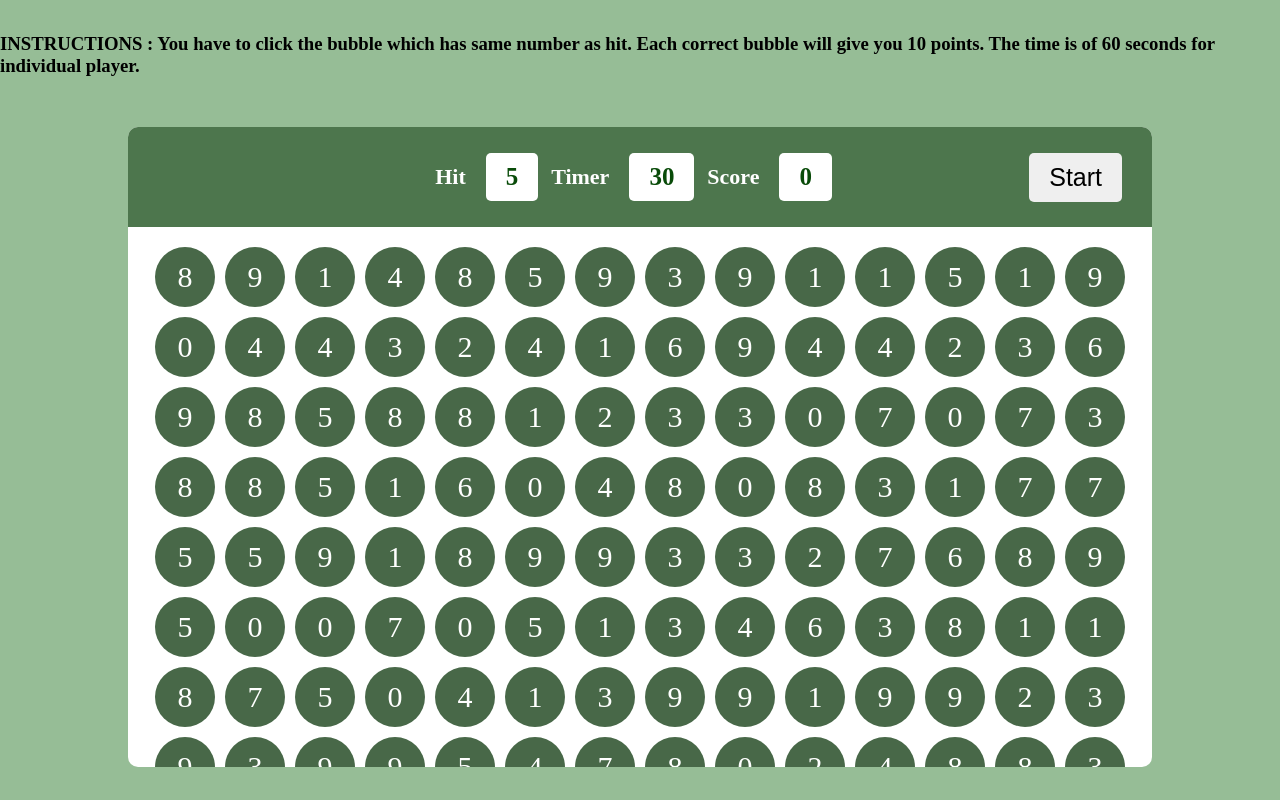
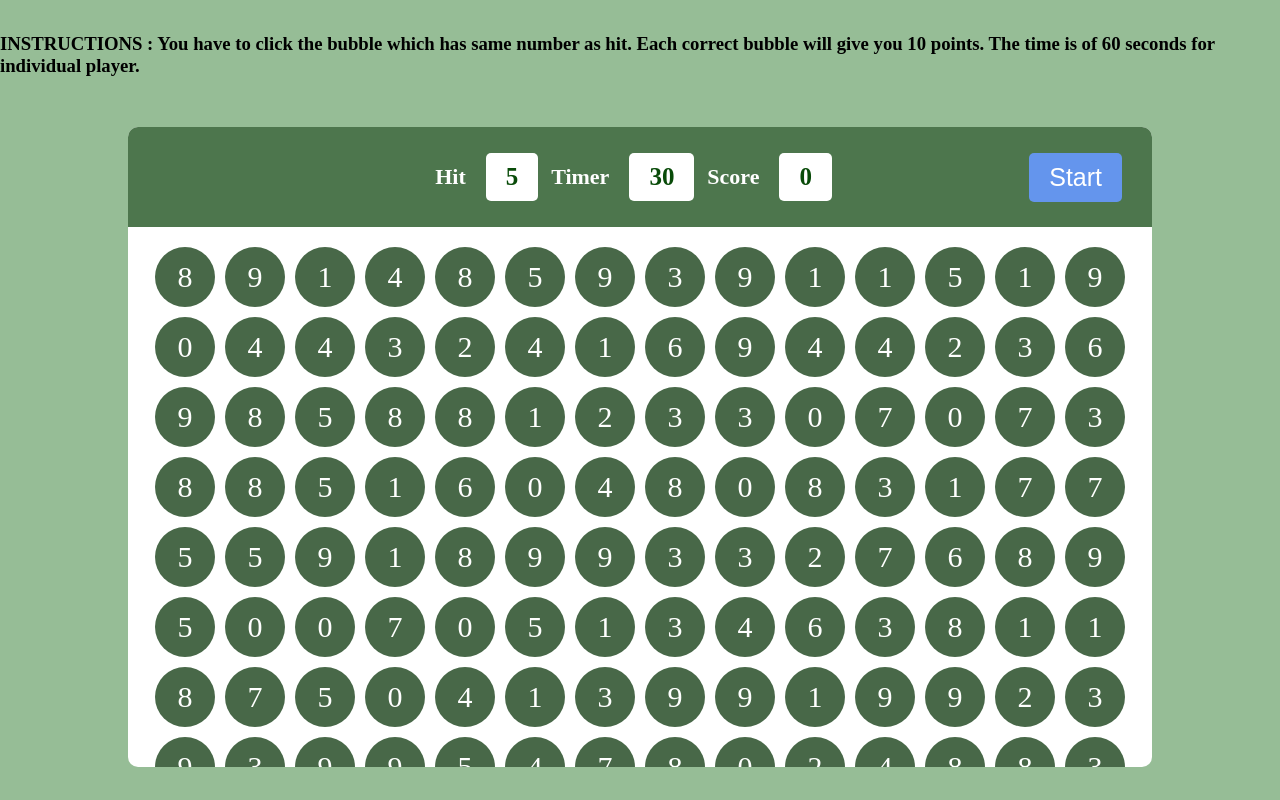
Before and after one commit to amanraina1/bubbleGame, a plain HTML site: page index.html in a window 1280 px wide. Drawn offline with Linux system fonts and the light colour scheme.

Commit message:
updated color of the button

```diff
--- a/style.css
+++ b/style.css
@@ -48,9 +48,12 @@ body {
   right: 30px;
   bottom: 25px;
   cursor: pointer;
+  background-color: cornflowerblue;
+  color: #fff;
 }
 .btn button:hover {
   background-color: #fffefe;
+  color: black;
 }
 
 .elem {
```
